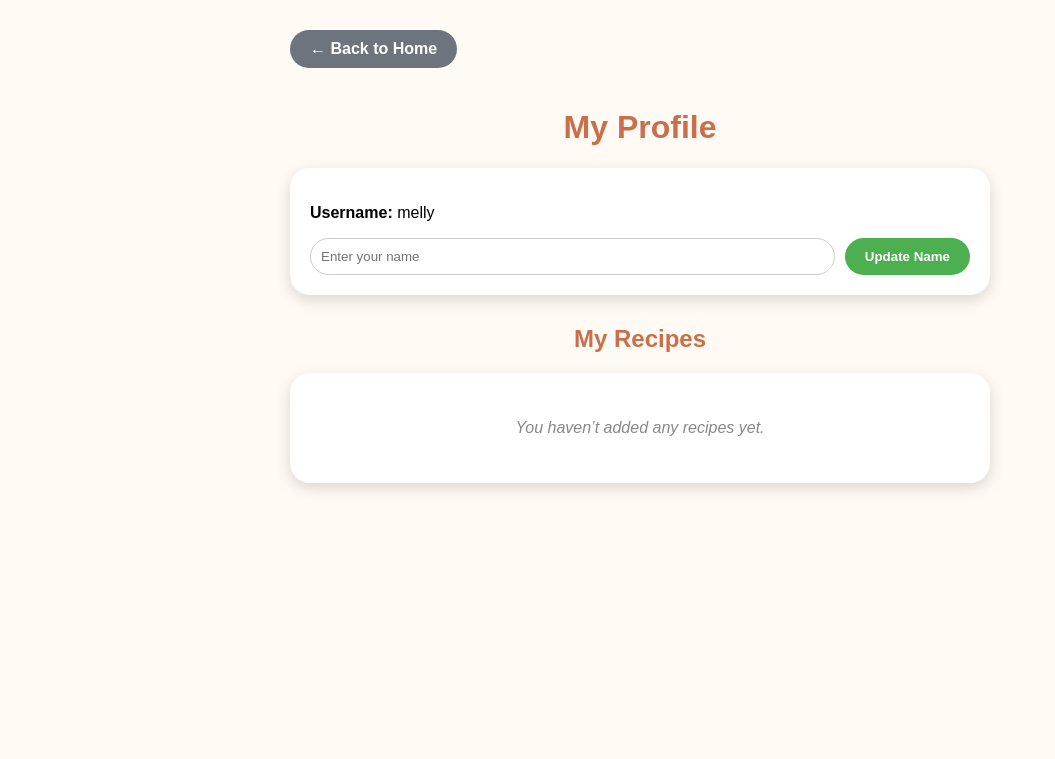
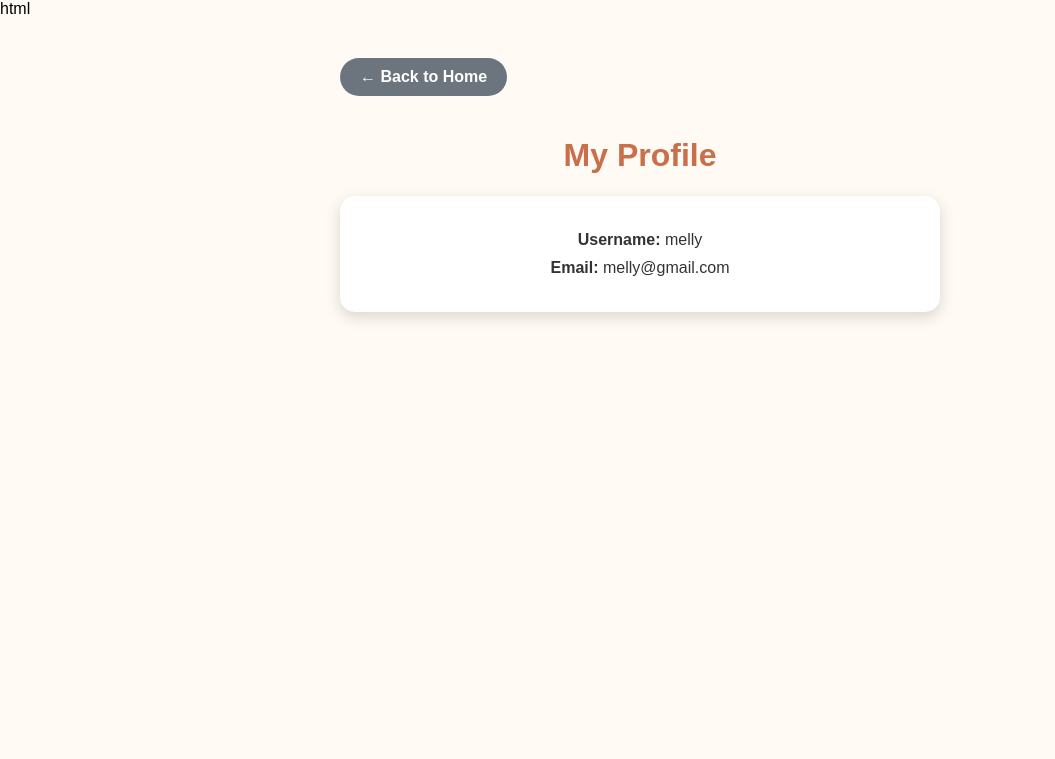
Before and after one commit to Tunarrrrmas/allersafe, a Flask app: page /AllerSafe/profile in a window 1280 px wide. Shown: the top 759 px of the page, without its empty margins (0-1055 px from the left). Run offline with Flask 3, Linux system fonts and the light colour scheme; a user stored in the database is signed in; data comes from the database, SQL or seed files in the repository.

Commit message:
Update profile.html

```diff
--- a/templates/profile.html
+++ b/templates/profile.html
@@ -1,82 +1,36 @@
+html
 <!DOCTYPE html>
 <html lang="en">
 <head>
     <meta charset="UTF-8">
     <title>User Profile</title>
-    <!-- Google Fonts -->
-    <link href="https://fonts.googleapis.com/css2?family=Great+Vibes&display=swap" rel="stylesheet">
     <style>
         body {
             font-family: Arial, sans-serif;
-            background-color: #fffaf3; /* sama dengan user_main.html */
+            background-color: #fffaf3;
             margin: 0;
             padding: 0;
         }
         .container {
-            max-width: 700px;
-            margin: 30px auto;
+            max-width: 600px;
+            margin: 40px auto;
             padding: 0 20px;
         }
-        h1, h2 {
+        h1 {
             text-align: center;
-            font-family: 'Arial', sans-serif;
-            color: #c96f4a; /* sama dengan title user_main.html */
-        }
-        .user-info, .recipe-card {
-            background: #fff;
-            padding: 20px;
-            border-radius: 20px; /* ikut user_main.html */
-            box-shadow: 0 5px 15px rgba(0,0,0,0.15);
-            margin-bottom: 30px;
-        }
-        .user-info form {
-            display: flex;
-            gap: 10px;
-            margin-top: 10px;
-            flex-wrap: wrap;
-        }
-        input[type="text"] {
-            flex: 1;
-            padding: 10px;
-            border-radius: 25px; /* konsisten dengan buttons */
-            border: 1px solid #ccc;
-            width: 100%;
-        }
-        button {
-            padding: 10px 20px;
-            border: none;
-            border-radius: 25px;
-            cursor: pointer;
-            font-weight: bold;
-        }
-        .update-btn {
-            background: #4CAF50;
-            color: white;
-        }
-        .update-btn:hover {
-            background: #c96f4a;
-        }
-        .recipes {
-            display: grid;
-            grid-template-columns: repeat(auto-fit, minmax(200px, 1fr));
-            gap: 20px;
-        }
-        .recipe-card h3 {
-            margin: 0 0 10px 0;
             color: #c96f4a;
         }
-        .recipe-card p {
-            margin: 0;
-            color: #555;
+        .user-card {
+            background: #fff;
+            padding: 25px 20px;
+            border-radius: 15px;
+            box-shadow: 0 5px 15px rgba(0,0,0,0.15);
+            text-align: center;
         }
-        .no-recipes {
-            text-align: center;
-            color: #888;
-            font-style: italic;
-            background: #fff;
-            padding: 30px;
-            border-radius: 20px;
-            box-shadow: 0 5px 15px rgba(0,0,0,0.15);
+        .user-info p {
+            margin: 10px 0;
+            color: #333;
+            font-size: 1rem;
         }
         .back-btn {
             background: #6c757d;
@@ -90,8 +44,6 @@
         }
         .back-btn:hover {
             background: #D2691E;
-            text-decoration: none;
-            color: white;
         }
     </style>
 </head>
@@ -102,30 +54,11 @@
 
         <h1>My Profile</h1>
 
-        <!-- User Info -->
-        <div class="user-info">
-            <p><strong>Username:</strong> {{ username }}</p>
-            <form method="POST" action="{{ url_for('profile') }}">
-                <input type="text" name="name" placeholder="Enter your name" required>
-                <button type="submit" class="update-btn">Update Name</button>
-            </form>
-        </div>
-
-        <!-- My Recipes -->
-        <h2>My Recipes</h2>
-        <div class="recipes">
-            {% if user_recipes %}
-                {% for recipe in user_recipes %}
-                <div class="recipe-card">
-                    <h3>{{ recipe.title }}</h3>
-                    <p>{{ recipe.description }}</p>
-                </div>
-                {% endfor %}
-            {% else %}
-                <div class="no-recipes">
-                    <p>You haven’t added any recipes yet.</p>
-                </div>
-            {% endif %}
+        <div class="user-card">
+            <div class="user-info">
+                <p><strong>Username:</strong> {{ user['username'] }}</p>
+                <p><strong>Email:</strong> {{ user['email'] }}</p>
+            </div>
         </div>
     </div>
 </body>
```
